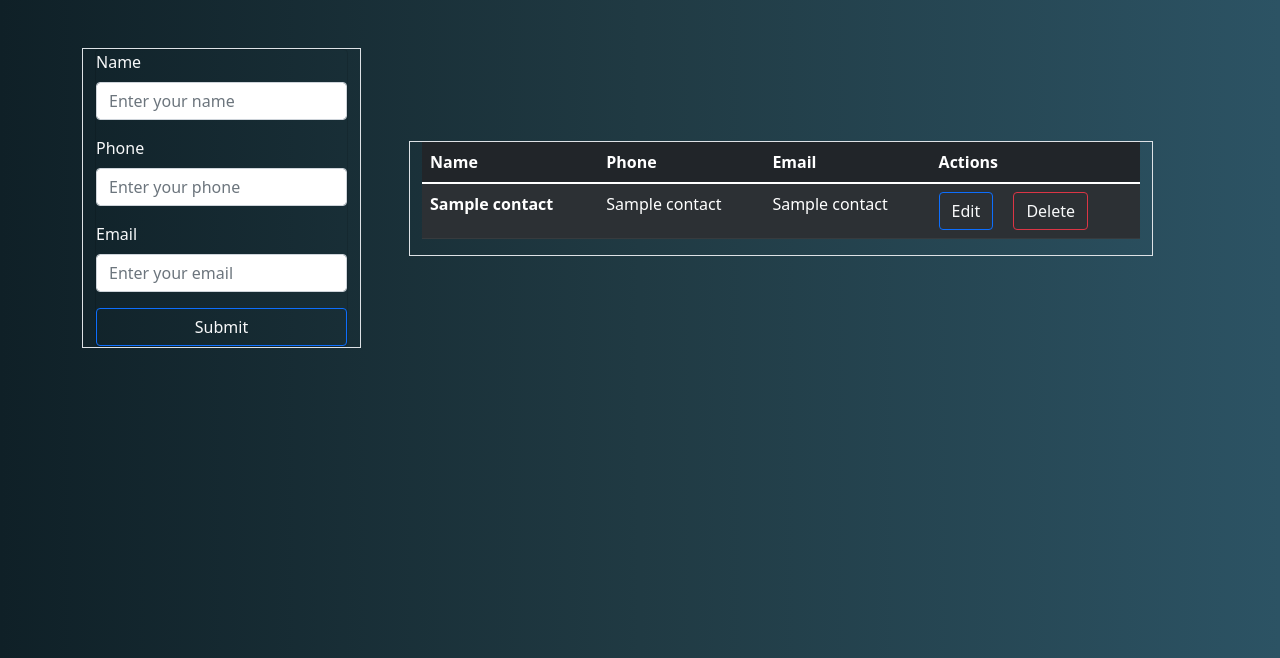
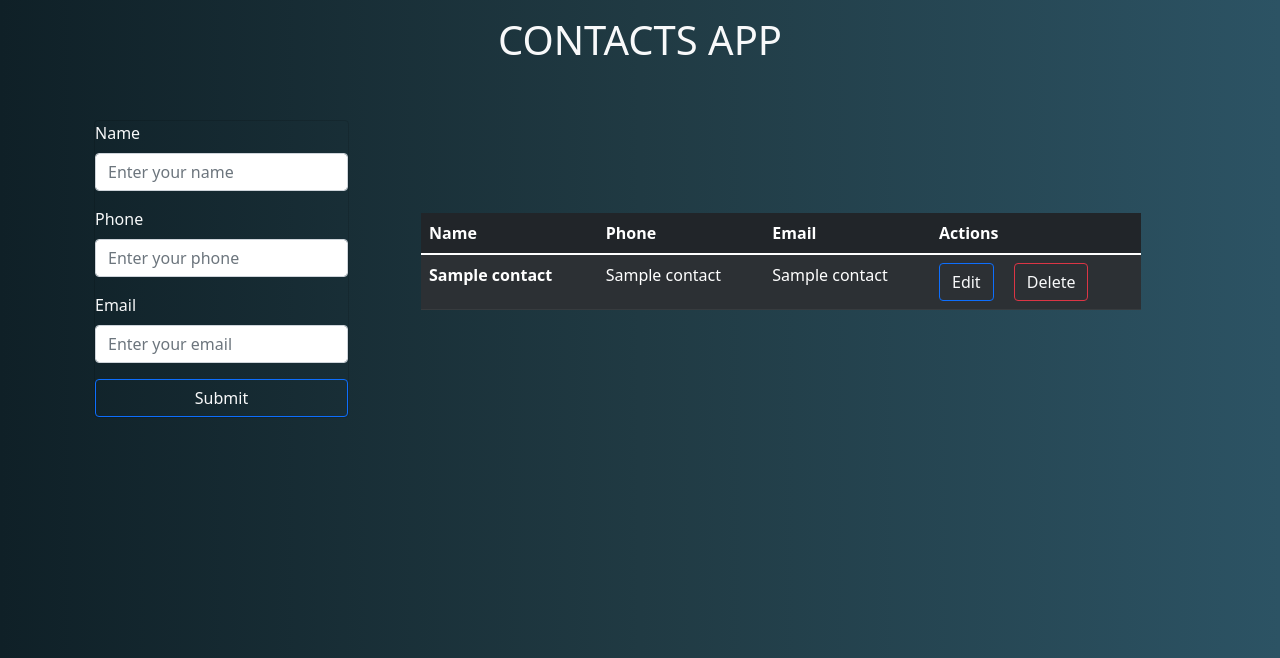
Before and after one commit to d-acetun/FlaskContactsApp, a Flask app: template python/templates/index.html in a window 1280 px wide. Shown: the top 658 px of the page. Run offline with Flask 2, Linux system fonts and the light colour scheme; the template is opened without the code that fills it: most values are stand-ins (such as "Sample title", 1, 10 or a date in 2020).

```diff
--- a/python/templates/index.html
+++ b/python/templates/index.html
@@ -1,8 +1,13 @@
 {% extends "layout.html" %} {% block body %}
 
 <div class="container">
+  <div class="row mt-3">
+    <div class="col-12">
+      <h1 class="text-light text-center">CONTACTS APP</h1>
+    </div>
+  </div>
   <div class="row mt-5 align-items-center">
-    <div class="col-md-3 border mb-5">
+    <div class="col-md-3 mb-5">
       {% with messages = get_flashed_messages() %} {% if messages %} {% for
       message in messages %}
       {% with color="success" %}
@@ -57,7 +62,7 @@
           </div>
         </form>
     </div>
-    <div class="col-md-8 border ms-md-5 mb-5">
+    <div class="col-md-8 ms-md-5 mb-5">
       <table class="table table-responsive table-dark table-striped">
         <thead>
           <tr>
```
Also changed, not shown: requirements.txt (added, +10 -0 lines), README.md, SS/added.png (added), SS/delete.png (added), SS/edit.png (added), SS/edited.png (added), SS/inicio.png (added).
